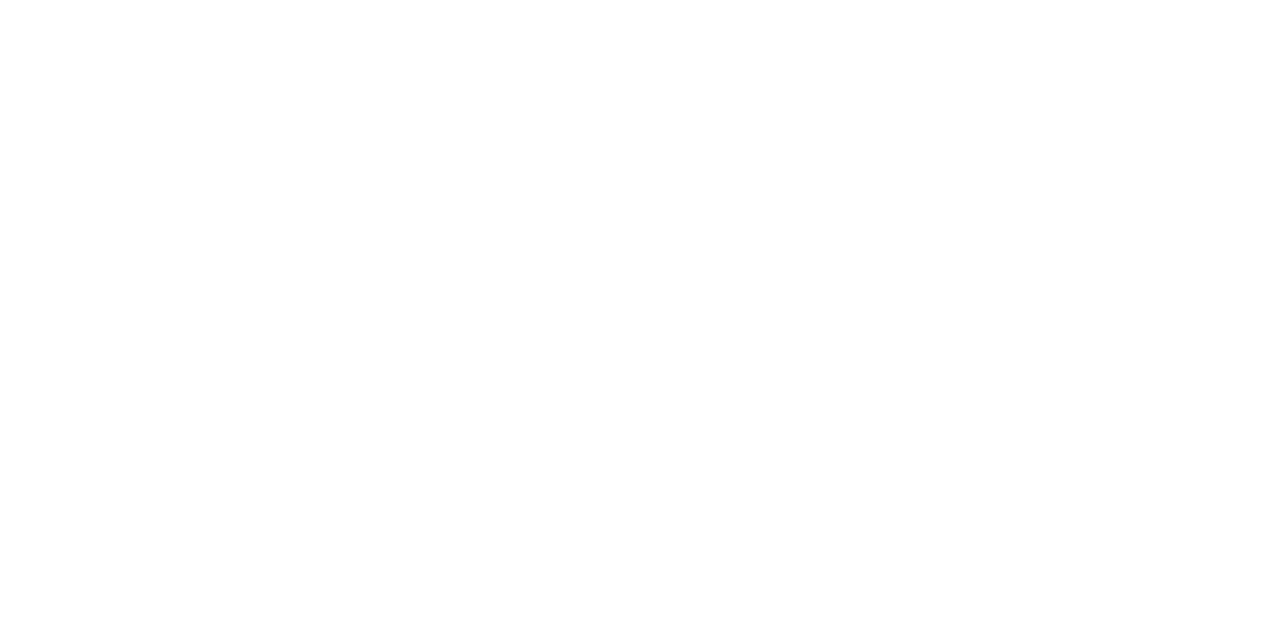
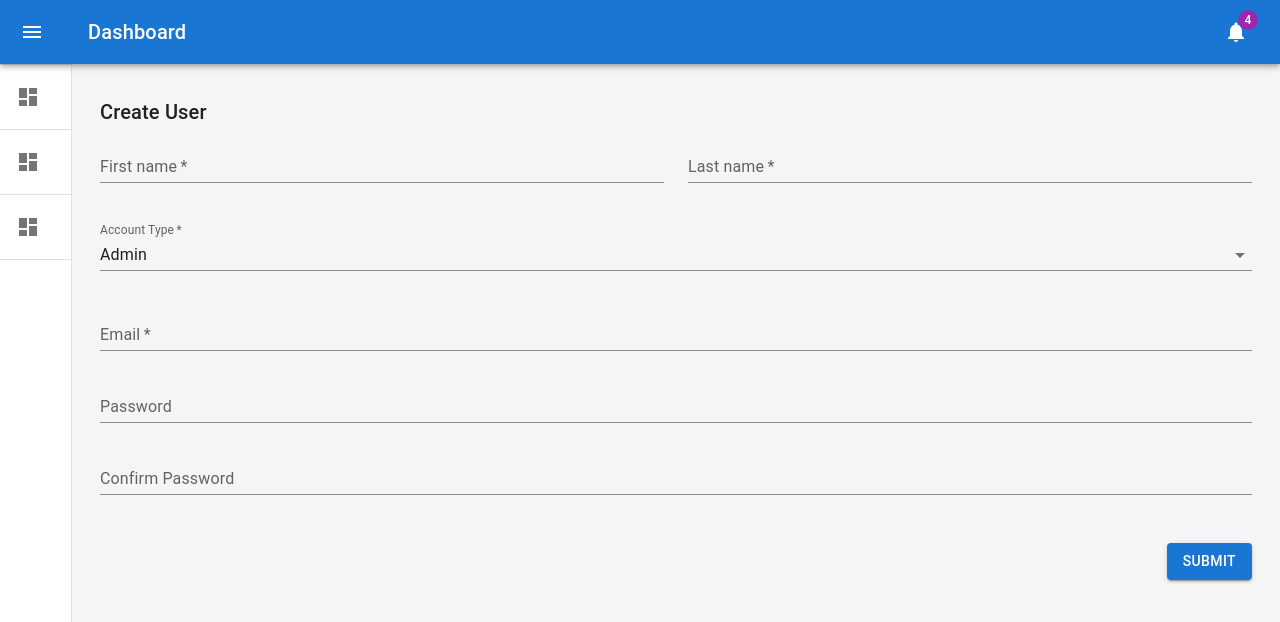
Before and after one commit to GabTheGreat25/Harvest-Hub, a React (Vite) app: page /dashboard/users/create in a window 1280 px wide. Before the commit this address had no page. Shown: the top 622 px of the page. Built offline with nearby package versions, Linux system fonts and the light colour scheme.

Commit message:
Add AdminCreateUser

```diff
--- /dev/null
+++ b/src/page/AdminCreateUser/index.jsx
@@ -0,0 +1,103 @@
+import * as React from "react";
+import { DashboardLayout } from "@/component";
+import {
+  MenuItem,
+  TextField,
+  Typography,
+  Grid,
+  Box,
+  Button,
+} from "@mui/material";
+
+function AdminCreateUser() {
+  return (
+    <>
+      <DashboardLayout>
+        <Typography variant="h6" gutterBottom>
+          Create User
+        </Typography>
+        <Grid container spacing={3}>
+          <Grid item xs={12} sm={6}>
+            <TextField
+              required
+              id="firstName"
+              name="firstName"
+              label="First name"
+              fullWidth
+              autoComplete="given-name"
+              variant="standard"
+            />
+          </Grid>
+          <Grid item xs={12} sm={6}>
+            <TextField
+              required
+              id="lastName"
+              name="lastName"
+              label="Last name"
+              fullWidth
+              autoComplete="family-name"
+              variant="standard"
+            />
+          </Grid>
+          <Grid item xs={12}>
+            <TextField
+              margin="normal"
+              required
+              fullWidth
+              id="type"
+              label="Account Type"
+              variant="standard"
+              value="admin"
+              select
+            >
+              <MenuItem value="admin">Admin</MenuItem>
+              <MenuItem value="farmer">Farmer</MenuItem>
+              <MenuItem value="customer">Customer</MenuItem>
+            </TextField>
+          </Grid>
+
+          <Grid item xs={12}>
+            <TextField
+              required
+              id="email"
+              name="email"
+              label="Email"
+              fullWidth
+              autoComplete="personal email"
+              variant="standard"
+            />
+          </Grid>
+          <Grid item xs={12}>
+            <TextField
+              id="password"
+              name="password"
+              label="Password"
+              fullWidth
+              autoComplete="secret password"
+              variant="standard"
+            />
+          </Grid>
+          <Grid item xs={12}>
+            <TextField
+              id="confirmPassword"
+              name="confirmPassword"
+              label="Confirm Password"
+              fullWidth
+              autoComplete="confirm secret password"
+              variant="standard"
+            />
+          </Grid>
+          <Grid item xs={12}>
+            <Box sx={{ display: "flex", justifyContent: "flex-end" }}>
+              <Button variant="contained" sx={{ mt: 3, ml: 1 }}>
+                Submit
+              </Button>
+            </Box>
+          </Grid>
+        </Grid>
+      </DashboardLayout>
+    </>
+  );
+}
+
+export default AdminCreateUser;
--- a/src/page/index.js
+++ b/src/page/index.js
@@ -5,5 +5,15 @@
 import AdminUser from "./AdminUser";
 import AdminCustomer from "./AdminCustomer";
 import AdminFarmer from "./AdminFarmer";
+import AdminCreateUser from "./AdminCreateUser";
 
-export { Home, Login, Register, Admin, AdminUser, AdminCustomer, AdminFarmer };
+export {
+  Home,
+  Login,
+  Register,
+  Admin,
+  AdminUser,
+  AdminCustomer,
+  AdminFarmer,
+  AdminCreateUser,
+};
--- a/src/route/index.jsx
+++ b/src/route/index.jsx
@@ -7,6 +7,7 @@
   AdminUser,
   AdminCustomer,
   AdminFarmer,
+  AdminCreateUser,
 } from "@/page";
 
 export function Router() {
@@ -43,5 +44,9 @@
       path: "/dashboard/farmers",
       element: <AdminFarmer />,
     },
+    {
+      path: "/dashboard/users/create",
+      element: <AdminCreateUser />,
+    },
   ]);
 }
```
Also changed, not shown: src/page/AdminCreateUser/style.css (added).
